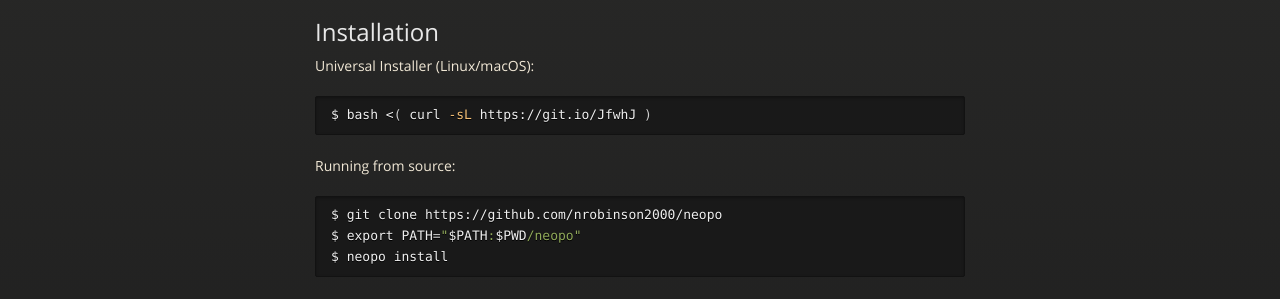
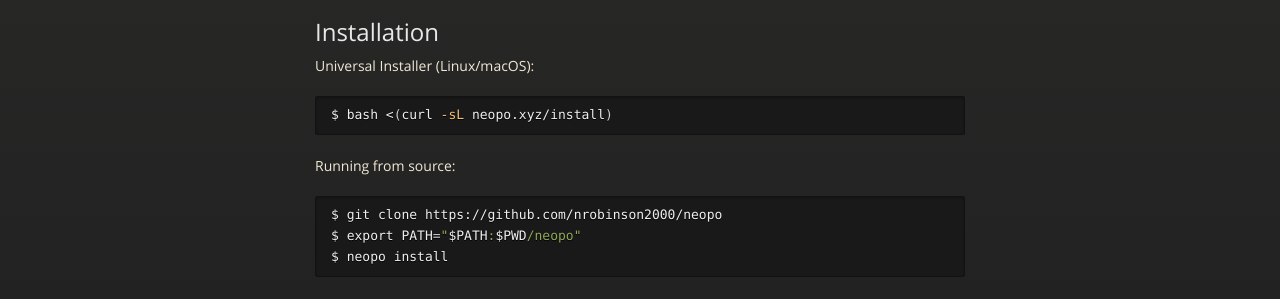
Before and after one commit to nrobinson2000/neopo.xyz, a Jekyll site: the page built from index.md, in a window 1280 px wide and 900 px high, scrolled down 766 px. Shown: the part 353-652 px from the top of the window. Built offline with Jekyll 4.4.1, drawn with Linux system fonts in a browser that asks for light colours.

Commit message:
update install at 00:17 of 2020-07-08

````diff
--- a/index.md
+++ b/index.md
@@ -21,7 +21,7 @@
 Universal Installer (Linux/macOS):
 
 ```bash
-$ bash <( curl -sL https://git.io/JfwhJ )
+$ bash <(curl -sL neopo.xyz/install)
 ```
 
 Running from source:
````
Also changed, not shown: tutorials/install.md (+1 -1 lines).
